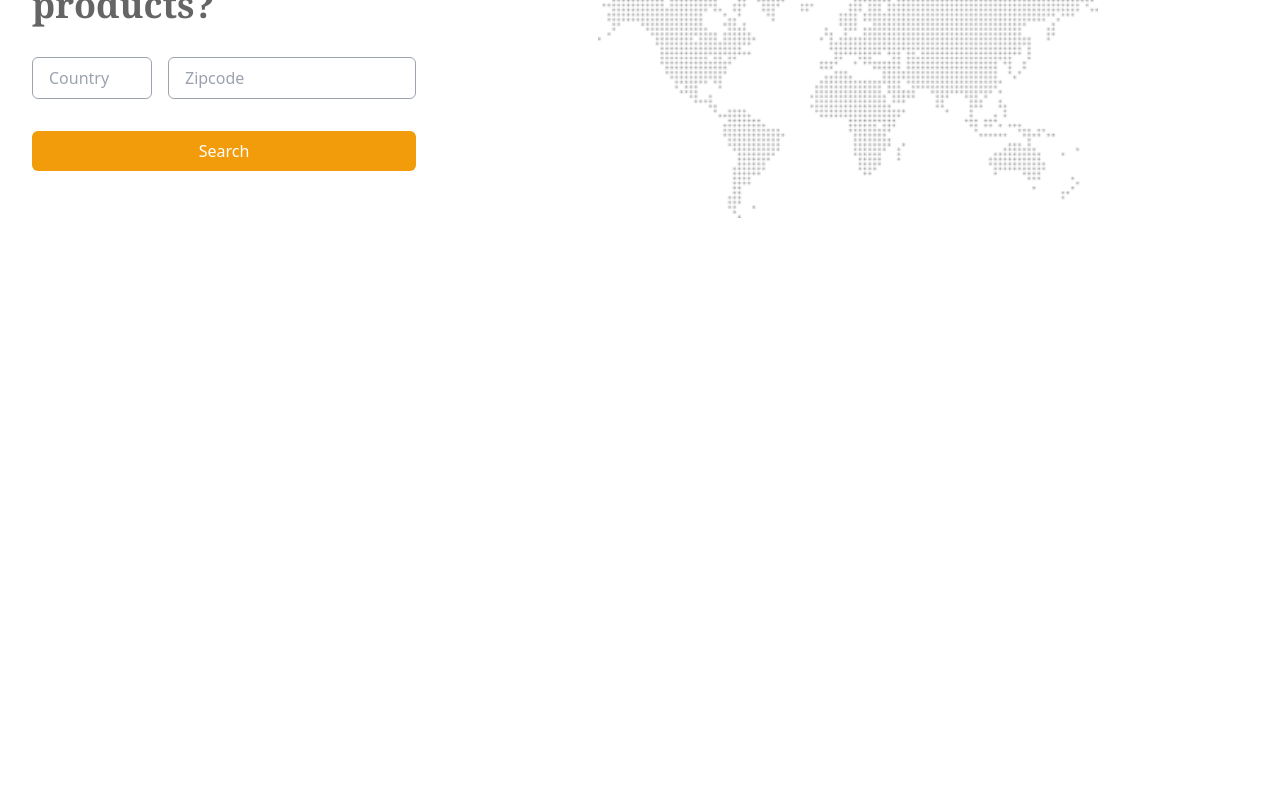
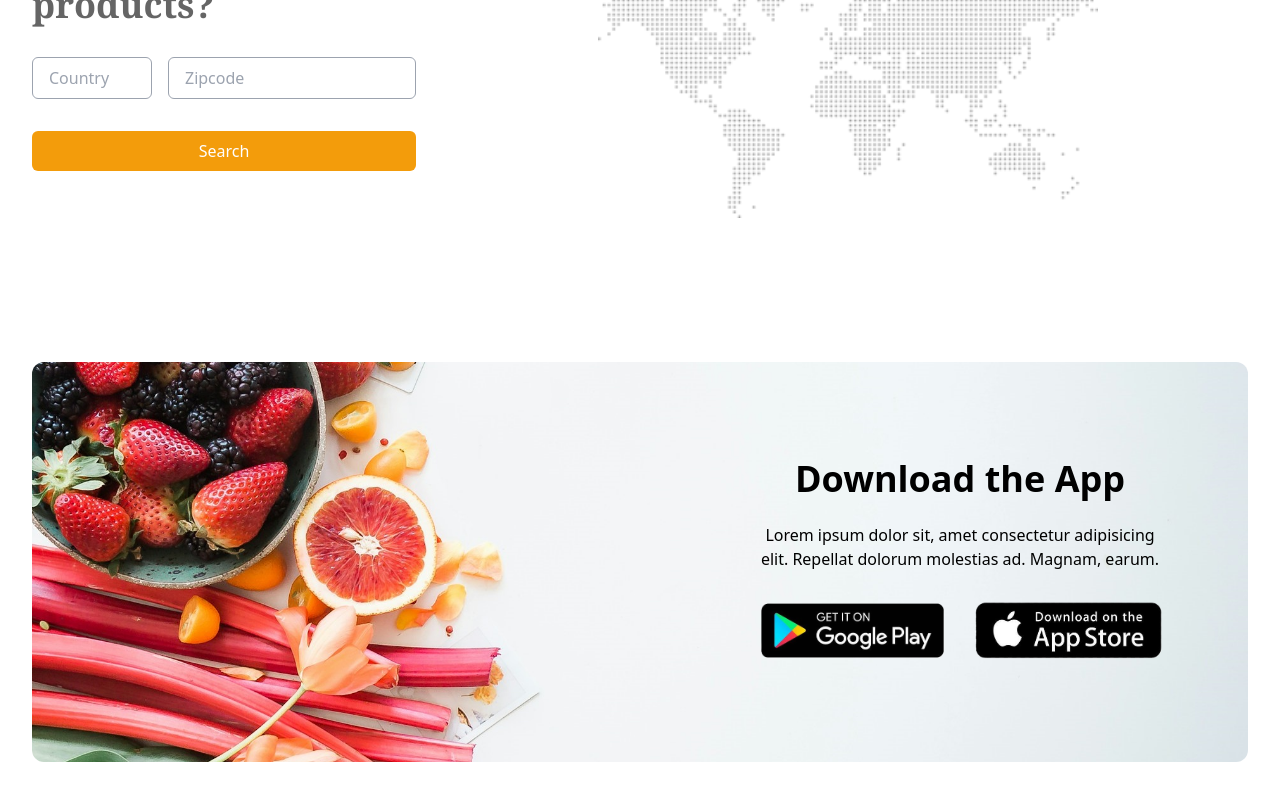
Before and after one commit to freetimezp/js-eatme-12-grocery, a React (Vite) app: page / in a window 1280 px wide. Shown: the part 1572-2372 px from the top of the page. Before the commit the page ends 1934 px from the top, so only its background shows below. Built offline with nearby package versions, Linux system fonts and the light colour scheme.

Commit message:
06. js-eatme-12-grocery. AppBanner component.

```diff
--- a/src/App.jsx
+++ b/src/App.jsx
@@ -1,6 +1,7 @@
 import Hero from "./components/Hero/Hero";
 import Services from "./components/Services/Services";
 import WhereToBuy from "./components/WhereToBuy/WhereToBuy";
+import AppBanner from "./components/AppBanner/AppBanner";
 
 function App() {
   return (
@@ -8,6 +9,7 @@ function App() {
       <Hero />
       <Services />
       <WhereToBuy />
+      <AppBanner />
     </main>
   )
 }
--- /dev/null
+++ b/src/components/AppBanner/AppBanner.jsx
@@ -0,0 +1,52 @@
+import BannerImg from '../../assets/images/website/banner.jpg';
+import PlayStoreImg from '../../assets/images/website/play_store.png';
+import AppStoreImg from '../../assets/images/website/app_store.png';
+
+const bannerStyle = {
+    backgroundImage: `url(${BannerImg})`,
+    backgroundPosition: "center",
+    backgroundSize: "cover",
+    backgroundRepeat: "no-repeat",
+    width: "100%",
+    height: "100%",
+};
+
+const AppBanner = () => {
+    return (
+        <>
+            <div className="container my-14">
+                <div style={bannerStyle} className='sm:min-h-[400px] sm:flex sm:justify-end
+                    sm:items-center rounded-xl'>
+                    <div>
+                        <div className='space-y-6 max-w-xl mx-auto'>
+                            <h1 className='text-2xl text-center sm:text-4xl font-semibold'>
+                                Download the App
+                            </h1>
+                            <p
+                                data-aos="fade-up"
+                                data-oas-delay="300"
+                                className='text-center sm:px-20'
+                            >
+                                Lorem ipsum dolor sit, amet consectetur adipisicing elit.
+                                Repellat dolorum molestias ad. Magnam, earum.
+                            </p>
+
+                            <div className='flex justify-center items-center gap-4'>
+                                <a href="#">
+                                    <img src={PlayStoreImg} alt="play market"
+                                        className='max-w-[150px] sm:max-w-[120px] md:max-w-[200px]' />
+                                </a>
+                                <a href="#">
+                                    <img src={AppStoreImg} alt="apple market"
+                                        className='max-w-[150px] sm:max-w-[120px] md:max-w-[200px]' />
+                                </a>
+                            </div>
+                        </div>
+                    </div>
+                </div>
+            </div>
+        </>
+    );
+}
+
+export default AppBanner;
```
